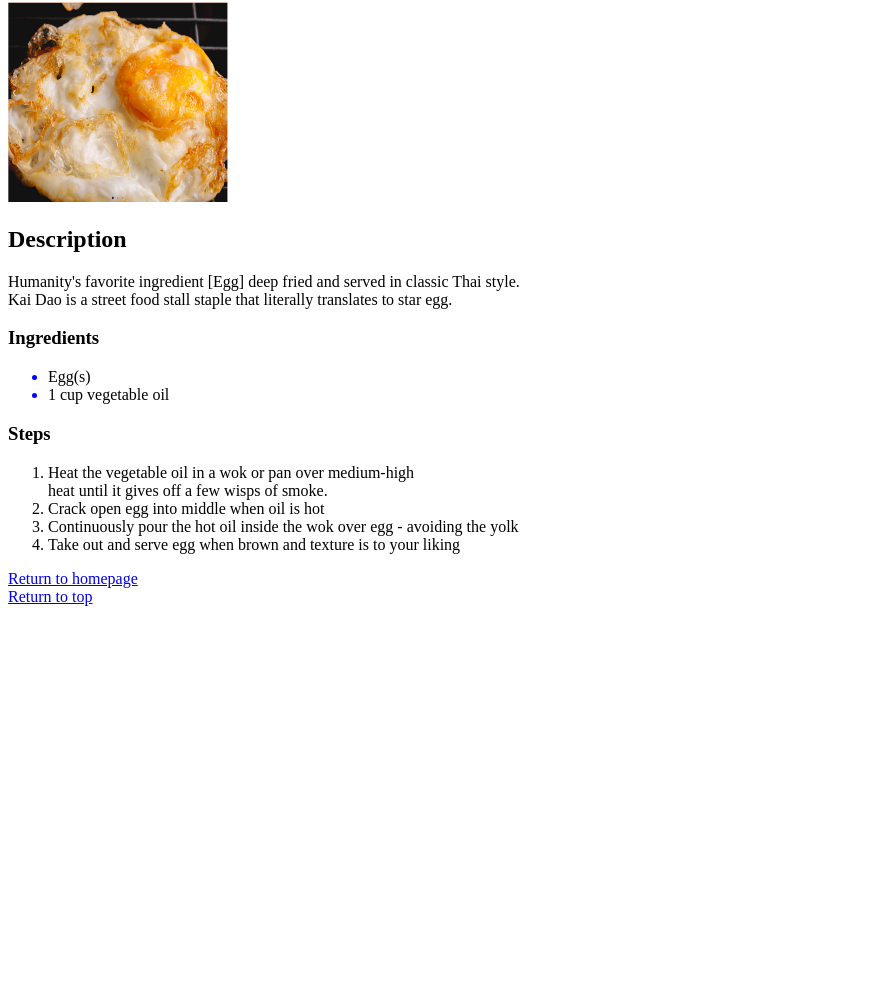
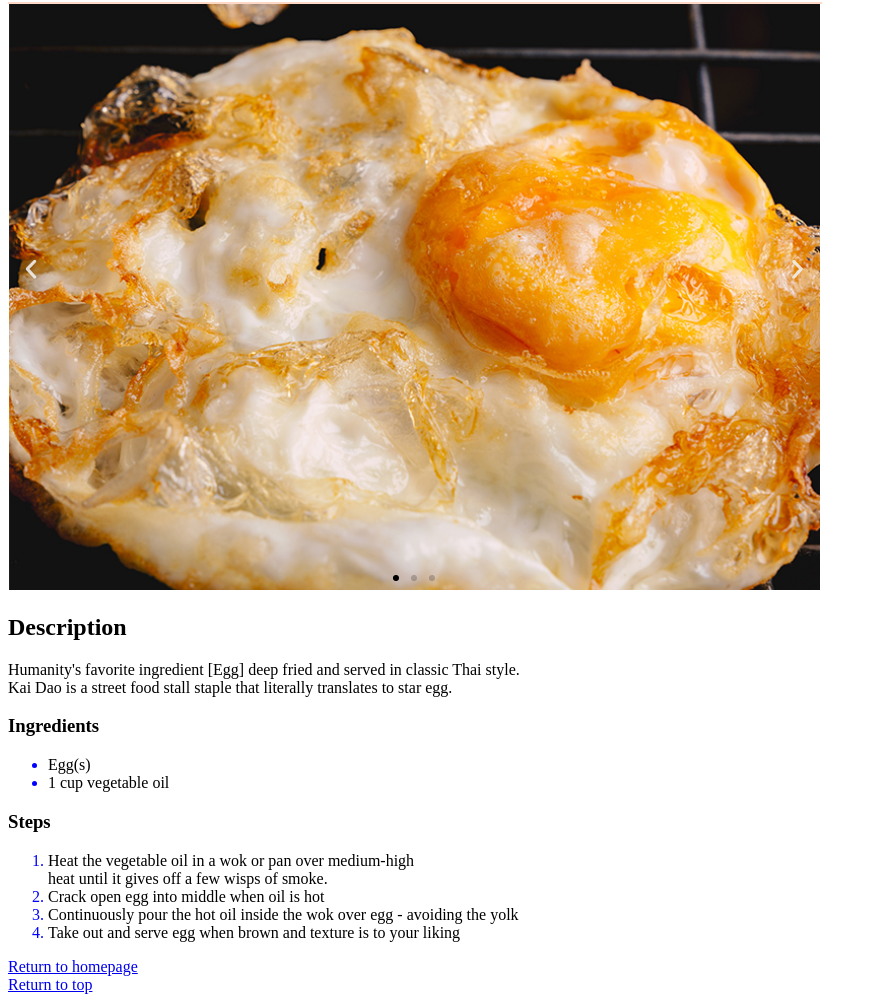
Before and after one commit to Ahmad1786/odin-recipes, a plain HTML site: page recipes/fried-egg.html in a window 1280 px wide. Shown: the part 78-1080 px from the top of the page, without its empty margins (0-877 px from the left). Before the commit the page ends 800 px from the top, so only its background shows below. Drawn offline with Linux system fonts and the light colour scheme.

Commit message:
Fix Img Bug and Simplify CSS code

```diff
--- a/recipes/fried-egg.html
+++ b/recipes/fried-egg.html
@@ -23,13 +23,13 @@
     </ul>
 
     <h3>Steps</h3>
-    <ol>
-        <li>Heat the vegetable oil in a wok or pan over medium-high
+    <ol class="num">
+        <li><div>Heat the vegetable oil in a wok or pan over medium-high
             <br>
-             heat until it gives off a few wisps of smoke.</li>
-        <li>Crack open egg into middle when oil is hot</li>
-        <li>Continuously pour the hot oil inside the wok over egg - avoiding the yolk</li>
-        <li>Take out and serve egg when brown and texture is to your liking</li>
+             heat until it gives off a few wisps of smoke.</div></li>
+        <li><div>Crack open egg into middle when oil is hot</div></li>
+        <li><div>Continuously pour the hot oil inside the wok over egg - avoiding the yolk</div></li>
+        <li><div>Take out and serve egg when brown and texture is to your liking</div></li>
     </ol>
     <a href="../index.html">Return to homepage</a>
     <br>
--- a/style.css
+++ b/style.css
@@ -1,23 +1,19 @@
 h1 {
     color:red;
 }
-img {
+.index {
     height: 200px;
     width: 220px;
 }
-.blue-dot{
+.blue-dot,
+.num {
     color: blue;
 }
-.not{
+.not,
+div{
     color: black;
 }
 .a-link {
     color: green;
     font-weight: bold;
 }
-div{
-    color:black;
-}
-.num {
-    color: blue;
-}
```
Also changed, not shown: index.html (+3 -3 lines), recipes/doodh-soda.html (+4 -4 lines).
